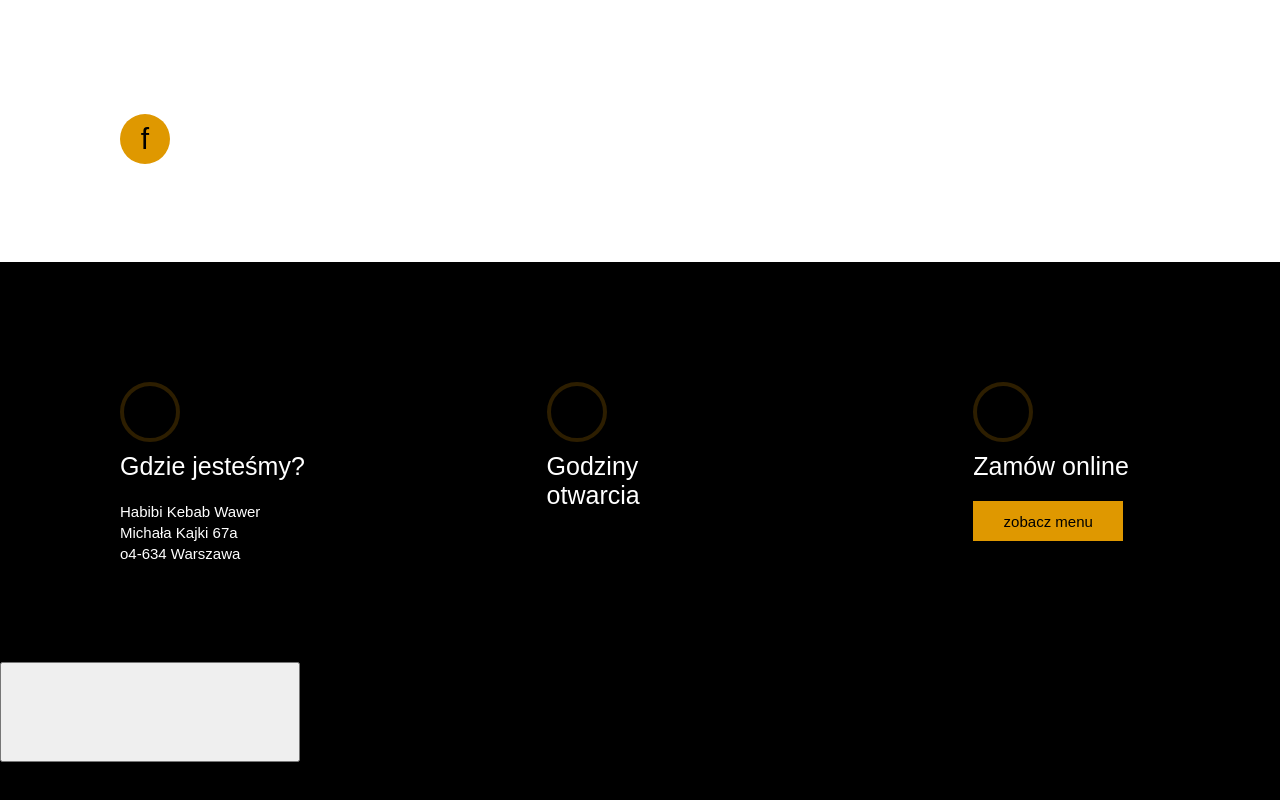
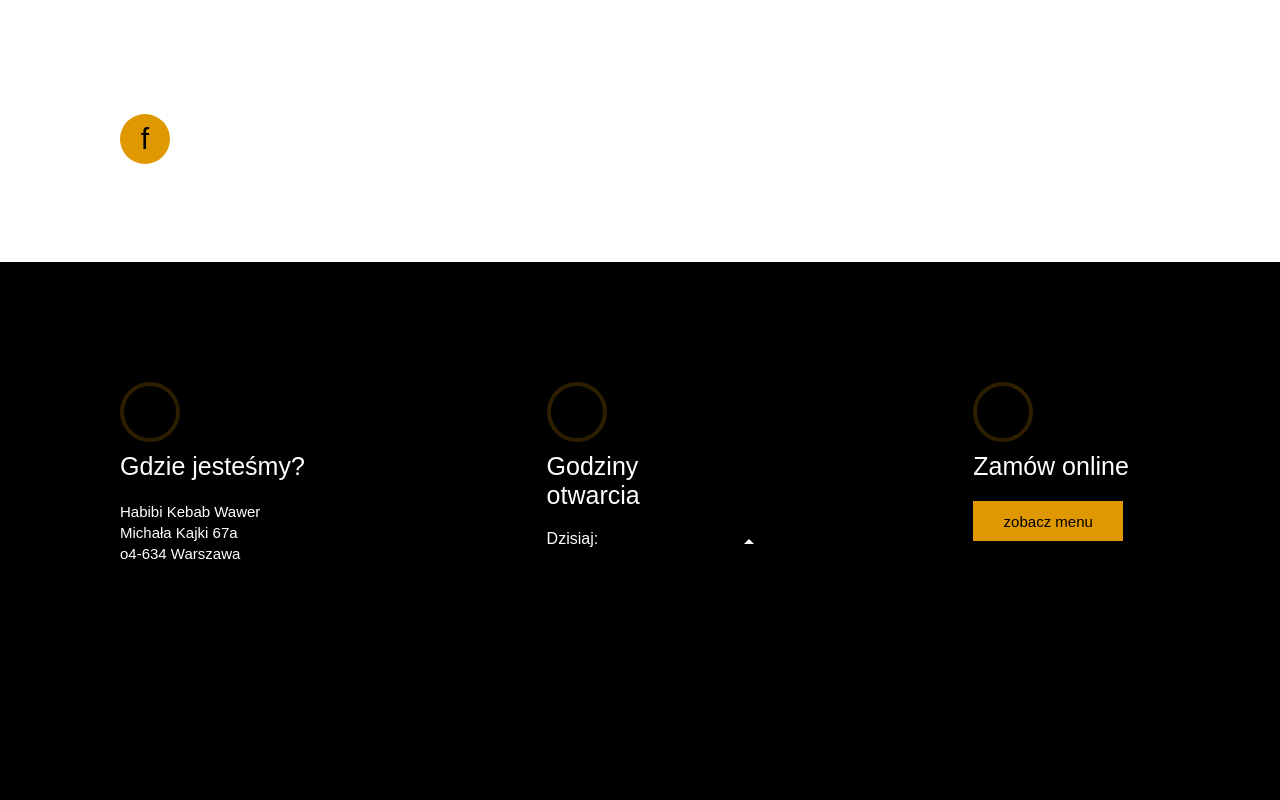
Before and after one commit to MikolajPotiopa/moj-kebab-react, a React (Vite) app: page / in a window 1280 px wide. Shown: the part 758-1558 px from the top of the page. Built offline with nearby package versions, Linux system fonts and the light colour scheme.

Commit message:
pieprzona lista....

```diff
--- a/src/DateFunction.jsx
+++ b/src/DateFunction.jsx
@@ -1,5 +1,8 @@
 import { Week } from "./Days";
 import { useState } from "react";
+import { MdArrowDropUp } from "react-icons/md";
+import { MdOutlineArrowDropDown } from "react-icons/md";
+
 
 const today = new Date();
 
@@ -8,27 +11,42 @@ const today = new Date();
 export default function Today()
 {
     const [showMore, setShowMore] = useState(false);
+
     function handleShowMore()
     {
         setShowMore(!showMore);
     }
-    function formatDate(date) {
+
+    function formatDate(date)
+    {
         return new Intl.DateTimeFormat(
             'pl-PL',
             { weekday: 'long' }
           ).format(date);
-        }
+    }
+
+
+
     const days = Week.map(day =>
-            <li>{day.day} {day.hours}</li>
+            <li key={day.id}><div className="secondBoxDays">{day.day}</div> <div className="secondBoxHours">{day.hours}</div></li>
         );
+    const todayHours = Week.filter((day)=>{
+        return day.day==formatDate(today)
+    });
 
+    console.log(todayHours);
+    console.log(formatDate(today));
     return(
-        <div>
+        <div className="secondBoxText">
             <div className="secondBoxButton">
-                <button onClick={handleShowMore} ></button>
+
+                {!showMore ? <div className="secondBoxDni"><div>Dzisiaj: </div> {todayHours[0]?.hours}</div>:<br/>}
+
+                {showMore && <ul>{days}</ul>}
+
             </div>
             <div>
-
+                <button onClick={handleShowMore} > {showMore ? <MdOutlineArrowDropDown color='#FFFFFF' size='24px'/>:<MdArrowDropUp color='#FFFFFF' size='24px'/>}</button>
             </div>
         </div>
     );
--- a/src/Days.jsx
+++ b/src/Days.jsx
@@ -1,23 +1,30 @@
 export const Week = [{
+    id: 1,
     day:'Poniedziałek',
     hours:'12:00-20:00'
 },{
+    id: 2,
     day:'Wtorek',
     hours:'12:00-20:00'
 },{
+    id: 3,
     day:'Środa',
     hours:'12:00-20:00'
 },{
+    id: 4,
     day:'Czwartek',
     hours:'12:00-20:00'
 },{
-    day:'Piątek',
+    id: 5,
+    day:'piątek',
     hours:'12:00-20:00'
 },{
-    day:'Sobota',
+    id: 6,
+    day:'sobota',
     hours:'12:00-20:00'
 },{
-    day:'Niedziela',
+    id: 7,
+    day:'niedziela',
     hours:'12:00-19:00'
 },
 ];
--- a/src/Inside.jsx
+++ b/src/Inside.jsx
@@ -11,7 +11,6 @@ export default function Inside()
                 <Localisation></Localisation>
                 <TimeOpen></TimeOpen>
                 <OnlineReservation></OnlineReservation>
-                <Today></Today>
             </div>
 
         </div>
--- a/src/TimeOpen.jsx
+++ b/src/TimeOpen.jsx
@@ -1,5 +1,6 @@
 import Icon from "./Icons";
 import Text from "./Text";
+import Today from "./DateFunction";
 
 
 export default function TimeOpen()
@@ -9,7 +10,7 @@ export default function TimeOpen()
     <div className="secondBox">
         <Icon></Icon>
         <Text className={'secondBoxTitle'} text={'Godziny otwarcia'}></Text>
-        {/*zrobic liste godzin*/}
+        <Today ></Today>
     </div>
 
     );
--- a/src/styleInside.css
+++ b/src/styleInside.css
@@ -80,8 +80,72 @@
 
     background-color: #FFFFFF;
 }
-.secondBoxButton button
+
+.secondBoxText
 {
-    width: 300px;
-    height: 100px;
+    display: flex;
+    flex-direction: row;
+    justify-content: left;
+
 }
+.secondBoxButton
+{
+    color: #FFFFFF;
+}
+.secondBoxText div button
+{
+    background-color: transparent;
+    border: 0px solid black;
+}
+.secondBoxButton ul li
+{
+    display: flex;
+    flex-direction: row;
+    list-style: none;
+    width: 190px;
+
+    color: var(--color-casual);
+    font-family: sans-serif;
+    font-weight: 400;
+    font-size: 15px;
+    line-height: 1.5;
+
+}
+.secondBoxDays
+{
+    width: 100px;
+}
+.secondBoxDni
+{
+    display: flex;
+    width: 190px;
+
+    color: var(--color-casual);
+    font-family: sans-serif;
+    font-weight: 400;
+
+}
+.secondBoxDni div
+{
+
+    width: 100px;
+}
+
+
+.slideList
+{
+
+}
+@keyframes slideList {
+    from
+    {
+        transform: translateY(-20px);
+        opacity: 0;
+    }
+    to
+    {
+        transform: translateY(0);
+        opacity: 1;
+    }
+
+}
```
